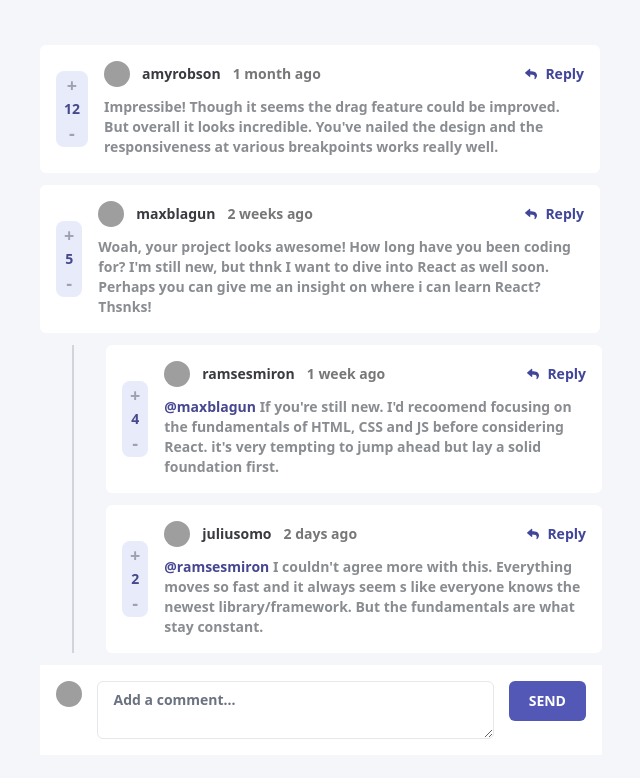
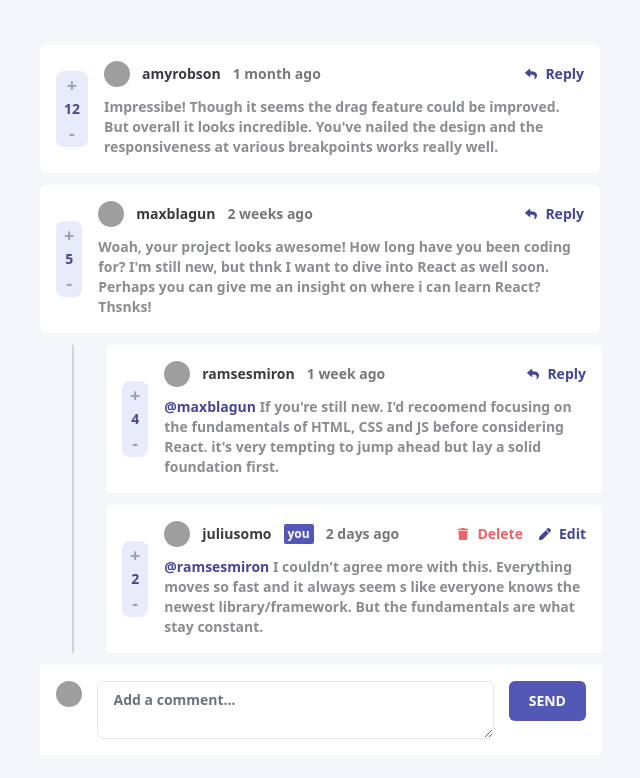
Before and after one commit to rabiulahsan/tailwind-task, a React (Vite) app: page / in a window 1280 px wide. Shown: the top 778 px of the page, without its empty margins (319-959 px from the left). Built offline with nearby package versions, Linux system fonts and the light colour scheme; grey boxes are pictures that could not be loaded.

Commit message:
user's comment designed

```diff
--- a/src/Components/ReplyComment.jsx
+++ b/src/Components/ReplyComment.jsx
@@ -1,7 +1,8 @@
 /* eslint-disable react/prop-types */
 import { FaReply, FaTrash, FaPen } from "react-icons/fa";
 
-const ReplyComment = ({ reply }) => {
+const ReplyComment = ({ reply, user }) => {
+  console.log(user);
   const { time, name, to, number, img, comment } = reply;
   return (
     <div className="bg-[#ffffff] p-4 flex  justify-end  items-center gap-x-4 w-[496px] rounded-md">
@@ -25,17 +26,42 @@ const ReplyComment = ({ reply }) => {
             <p className="text-sm text-[#393b41] font-semibold cursor-pointer hover:underline">
               {name}
             </p>
+
+            {/* if user then it will display otherwise not  */}
+            {user && (
+              <p className="text-xs bg-[#5358b6] text-white font-bold px-1 text-center py-[2px] rounded-sm">
+                you
+              </p>
+            )}
             <p className="text-sm text-[#777779] font-semibold">{time}</p>
           </div>
 
           {/* reply button  */}
           <div className="">
+            {/* if user then delete and edit otherwise reply options  */}
+            {user ? (
+              <div className="flex gap-x-4">
+                <p className="flex items-center gap-x-2 text-[#ec6266] cursor-pointer">
+                  <span className="text-xs">
+                    <FaTrash></FaTrash>
+                  </span>
+                  <span className="text-sm font-semibold">Delete</span>
+                </p>
+                <p className="flex items-center gap-x-2 text-[#414698] cursor-pointer">
+                  <span className="text-xs">
+                    <FaPen></FaPen>
+                  </span>
+                  <span className="text-sm font-semibold">Edit</span>
+                </p>
+              </div>
+            ) : (
               <p className="flex items-center gap-x-2 text-[#414698] cursor-pointer">
                 <span className="text-xs">
                   <FaReply></FaReply>
                 </span>
                 <span className="text-sm font-semibold">Reply</span>
               </p>
+            )}
           </div>
         </div>
 
```
Lines whose indentation alone changed are shown as unchanged.
